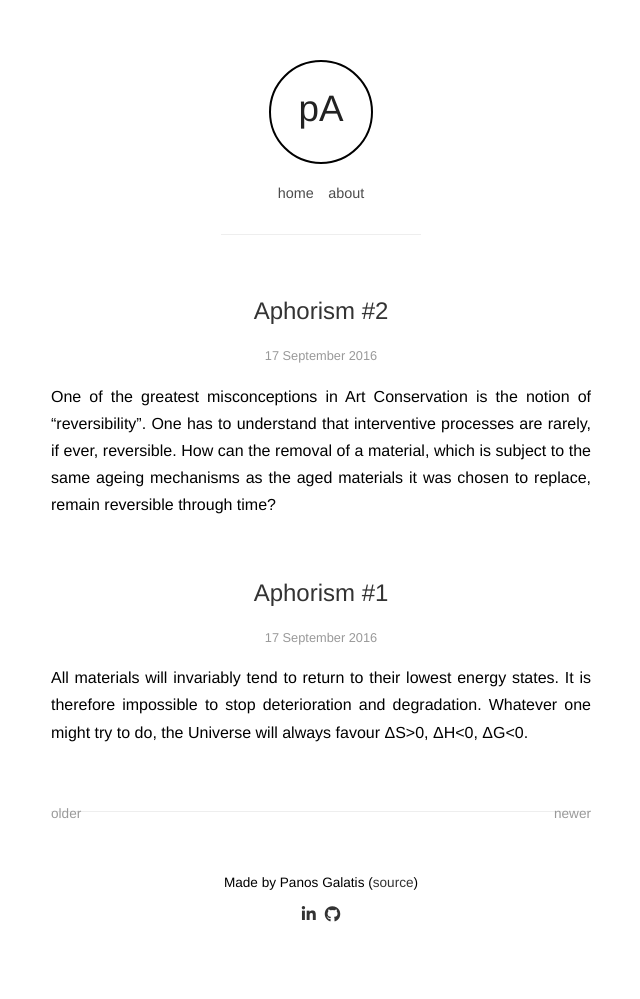
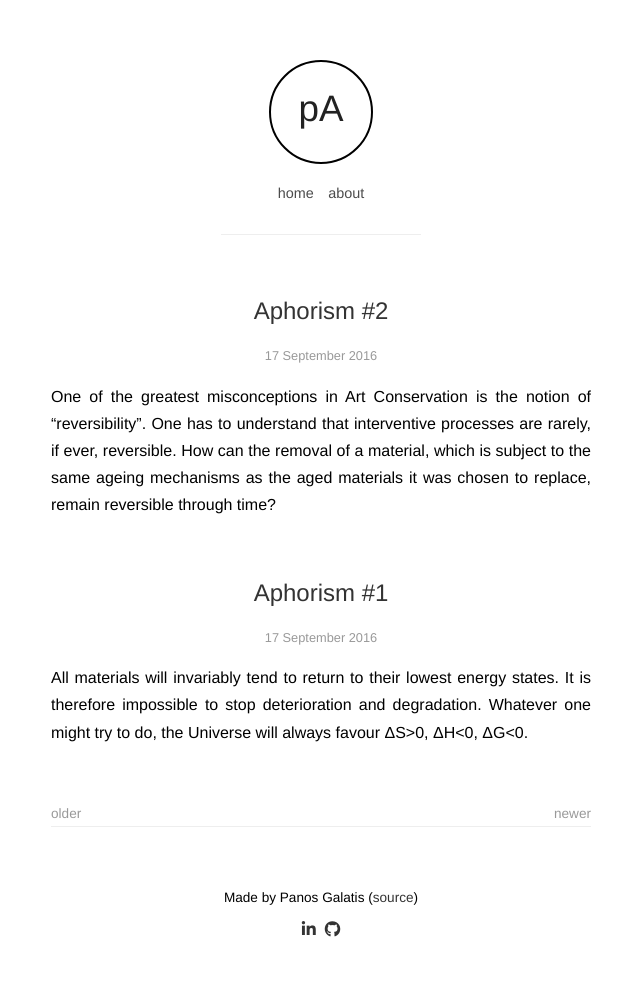
Before and after one commit to pgalatis/pgalatis.github.io, a Jekyll site: the page built from index.html, in a window 1280 px wide. Shown: the whole page, without its empty margins (319-959 px from the left). Built offline with Jekyll 4.4.1, drawn with Linux system fonts in a browser that asks for light colours; nearby versions of some CDN libraries; the list of posts is cut into pages by our own code.

Commit message:
Various changes

```diff
--- a/css/style.css
+++ b/css/style.css
@@ -156,7 +156,7 @@
 }
 
 .pagination {
-    margin: 35px auto 40px auto;
+    margin: 0 auto 40px auto;
     border-bottom: 1px solid #eee;
     padding-bottom: 5px;
     font-size: .85rem;
--- a/index.html
+++ b/index.html
@@ -3,7 +3,7 @@
 layout: default
 ---
 
-<div class="post">
+<div class="post group">
 		{% for post in paginator.posts limit:4 %}
 		<article class="entry" itemscope itemtype="http://schema.org/Article">
 			<header>
@@ -25,7 +25,7 @@
 		{% endfor %}
 </div>
 
-<div class="pagination">
+<div class="pagination group">
 		<ul>
 			{% if paginator.next_page %}
     				<li class="older"><a href="{{ paginator.next_page_path }}" title="Older"><span class="fa fa-chevron-left"></span>&nbsp;&nbsp;<span class="older-entries">older</span></a></li>
```
